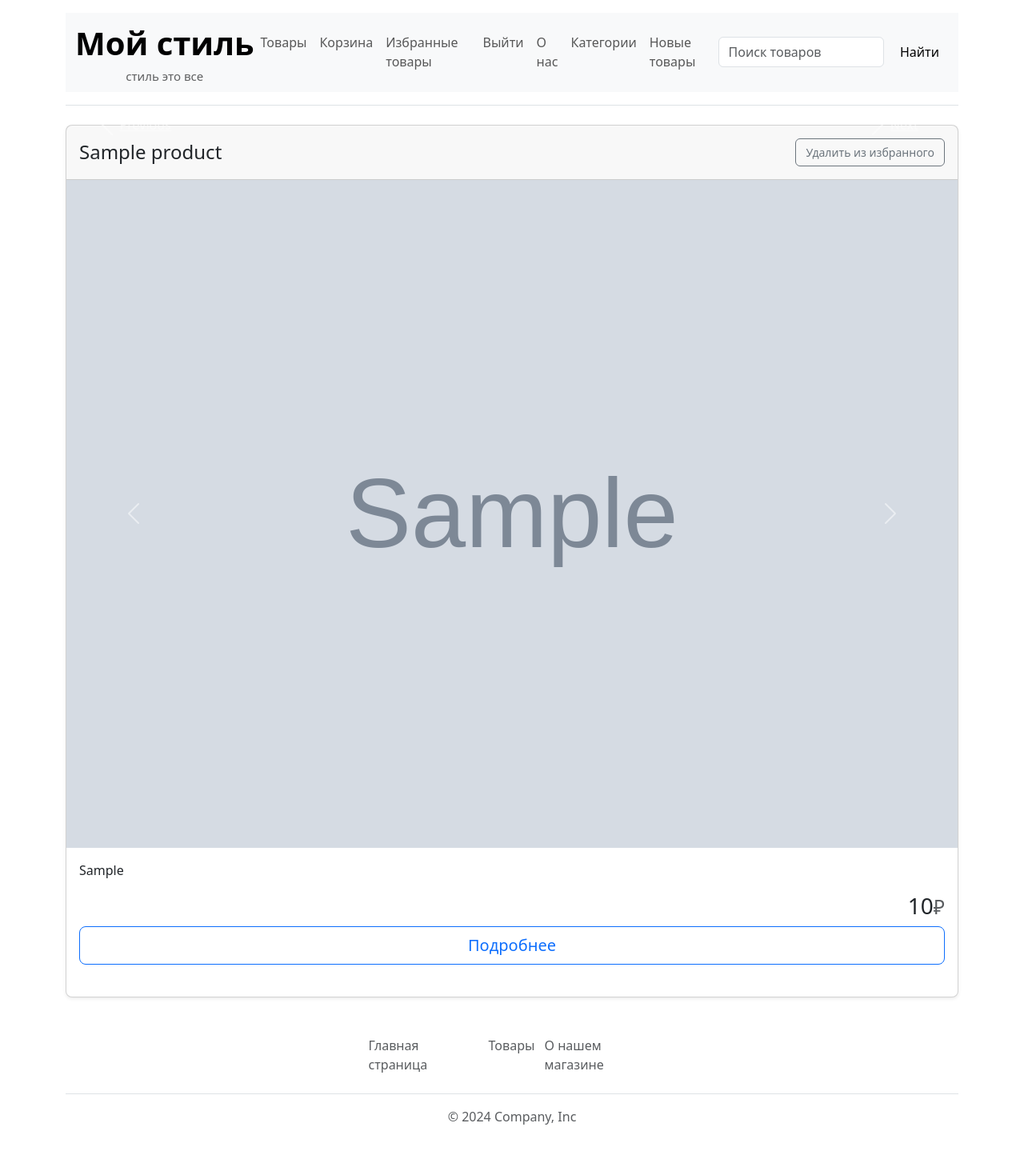
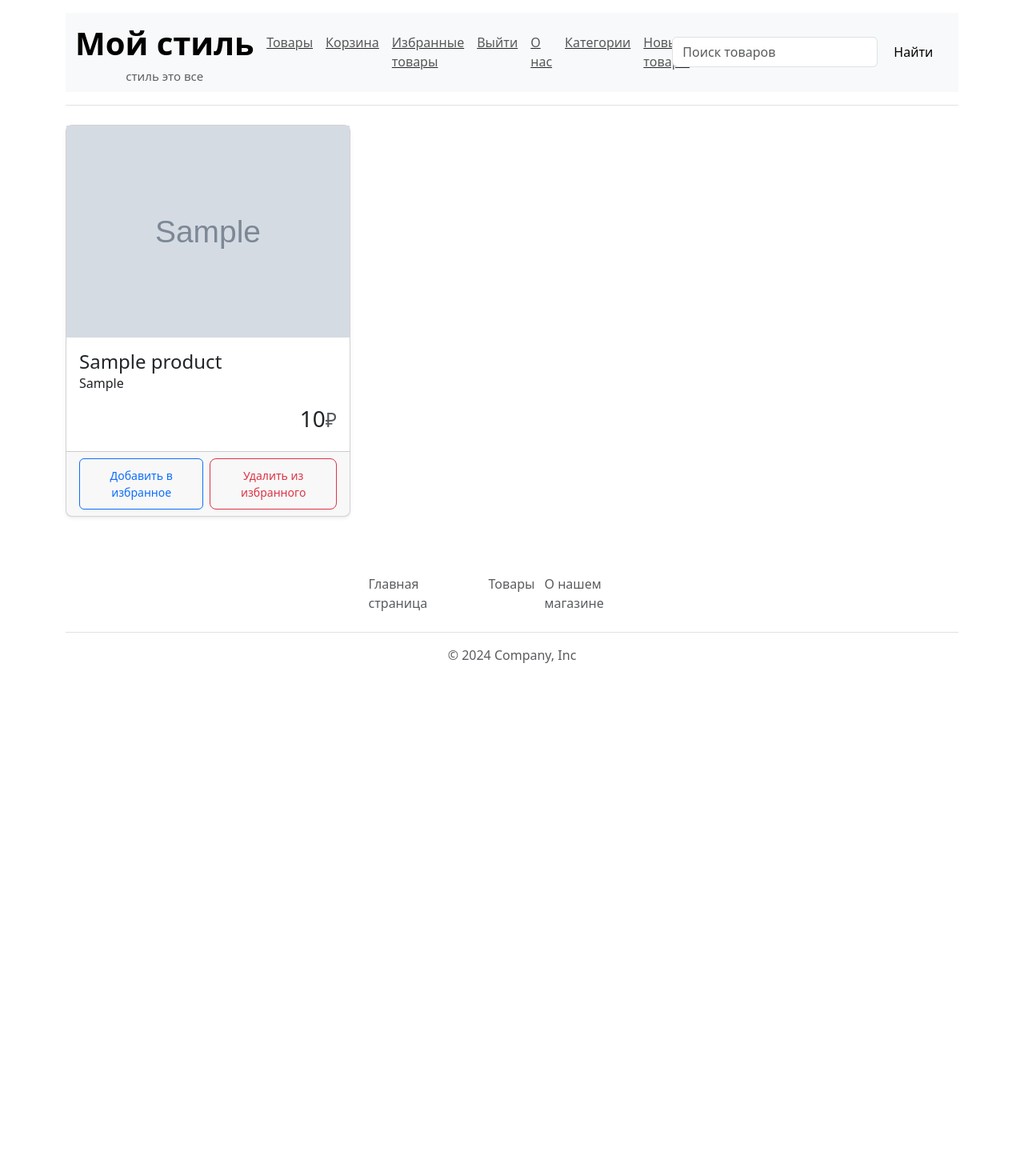
Before and after one commit to Shahzod008/flask, a Flask app: page / in a window 1280 px wide. Shown: the whole page at 80% size. After the commit the page ends 829 px from the top, so only its background shows below. Run offline with Flask 3, Linux system fonts and the light colour scheme; a user stored in the database is signed in; tables that the repository leaves empty hold one stand-in row (values such as "Sample post"); grey boxes marked "Sample" are stand-in pictures; some libraries are stand-ins or nearby versions.

Commit message:
все вроде

```diff
--- a/sweater/templates/base.html
+++ b/sweater/templates/base.html
@@ -8,13 +8,13 @@
     <link rel="icon" href="static/img.png" />
     <link href="https://cdn.jsdelivr.net/npm/bootstrap@5.3.3/dist/css/bootstrap.min.css" rel="stylesheet"
         integrity="sha384-QWTKZyjpPEjISv5WaRU9OFeRpok6YctnYmDr5pNlyT2bRjXh0JMhjY6hW+ALEwIH" crossorigin="anonymous">
+    <link href="https://stackpath.bootstrapcdn.com/bootstrap/5.3.0/css/bootstrap.min.css" rel="stylesheet">
     <title>{% block title %} {% endblock %}</title>
 </head>
-
 <body>
     <div class="container">
         <header class="header d-flex align-items-center py-3 mb-4 border-bottom justify-content-space-around">
-            <nav style="width: 100%" class="navbar navbar-expand-lg navbar-light bg-light">
+            <nav style="width: 100%;" class="navbar navbar-expand-lg navbar-light bg-light">
                 <div class="container-fluid">
                     <a href="/" style="padding: 0; margin: 0;" class="navbar-brand">
                         <div style="display: grid; text-align: center; padding: 0;">
@@ -24,12 +24,11 @@
                     </a>
                     <button class="navbar-toggler" type="button" data-toggle="collapse" data-target="#navbarContent" aria-controls="navbarContent" aria-expanded="false" aria-label="Toggle navigation"><span class="navbar-toggler-icon"></span></button>
                     <div class="collapse navbar-collapse justify-content-evenly" id="navbarContent">
-                        <ul class="navbar-nav">
+                        <ul class="navbar-nav" style="max-width: 500px; width: 100%; text-decoration: underline; justify-content: space-evenly;" >
                             <li class="nav-item"><a href="/product" class="nav-link">Товары</a></li>
-
+                            {% if current_user.is_authenticated %}
                             <li class="nav-item"><a href="/cart" class="nav-link">Корзина</a></li>
                             <li class="nav-item"><a href="/favorites" class="nav-link">Избранные товары</a></li>
-                            {% if current_user.is_authenticated %}
                             <li class="nav-item"><a href="/logout" class="nav-link">Выйти</a></li>
                             {% else %}
                             <li class="nav-item"><a href="/login" class="nav-link">Войти</a></li>
@@ -58,11 +57,8 @@
         {% endif %}
         {% endwith %}
 
-        <main>
+        {% block body %} {% endblock %}
 
-        {% block body %} {% endblock %}
-        </main>
-        {% if current_user.is_authenticated %}
         <footer class="py-3 my-4">
             <ul class="nav justify-content-center border-bottom pb-3 mb-3">
                 <li style="width: 150px" class="nav-item">
@@ -76,17 +72,15 @@
                 </li>
             </ul>
             <p class="text-center text-body-secondary">© 2024 Company, Inc</p>
-        </footer>{% endif %}
+        </footer>
         <script>
-        setTimeout( function () {
-                var flashMessages = document.getElementsByClassName('alert');
-                for (var i = 0; i < flashMessages.length; i++) {
-                    flashMessages[i].style.display = 'none';
-                    } }, 3000);
-                    </script>
+            setTimeout( function () {var flashMessages = document.getElementsByClassName('alert'); for (var i = 0; i < flashMessages.length; i++) {flashMessages[i].style.display = 'none';} }, 3000);</script>
         <script src="https://code.jquery.com/jquery-3.5.1.slim.min.js"></script>
         <script src="https://cdn.jsdelivr.net/npm/@popperjs/core@2.5.4/dist/umd/popper.min.js"></script>
         <script src="https://stackpath.bootstrapcdn.com/bootstrap/4.5.2/js/bootstrap.min.js"></script>
+
+        <script src="https://cdnjs.cloudflare.com/ajax/libs/popper.js/2.11.6/umd/popper.min.js"></script>
+        <script src="https://stackpath.bootstrapcdn.com/bootstrap/5.3.0/js/bootstrap.min.js"></script>
     </div>
 </body>
 
--- a/sweater/templates/index.html
+++ b/sweater/templates/index.html
@@ -6,40 +6,38 @@
 
 {% block body %}
 
-        <div id="categoryCarousel" class="carousel slide" data-ride="carousel" data-interval="3">
+{% if num_product <= 0 %}
+    <h2>Мой стиль - Магазин одежды</h2>
+{% else %}
+    <div class="row row-cols-1 row-cols-sm-2 row-cols-md-3 g-4">
+        {% for product in products %}
+            <div class="col">
+                <div class="card mb-4 rounded-3 shadow-sm">
+                    <a href="{{ url_for('detail_product', id=product.id) }}" class="text-decoration-none text-dark">
+                        <div class="card-img-top">
+                            <div id="productImagesFor{{ product.id }}" class="carousel slide carousel-fade" data-bs-ride="carousel">
                                 <div class="carousel-inner">
-                {% for category in categories %}
+                                    {% for image in product.images %}
                                         <div class="carousel-item {% if loop.first %}active{% endif %}">
-                        <a href="#">{{ category.name }}</a>
+                                            <img src="/product/img/{{ image.image }}" style="width: 100%;" class="d-block" alt="Slide 1">
                                         </div>
                                     {% endfor %}
                                 </div>
-            <a class="carousel-control-prev" href="#categoryCarousel" role="button" data-slide="prev">
-                <span class="carousel-control-prev-icon" aria-hidden="true"></span>
-                <span class="sr-only">Previous</span>
+                            </div>
+                        </div>
+                        <div class="card-body d-flex flex-column justify-content-end">
+                            <h4 class="my-0 fw-normal">{{ product.title }}</h4>
+                            <p>{{ product.intro }}</p>
+                            <h3 class="card-title pricing-card-title text-end">{{ product.price }}<small class="text-muted">₽</small></h3>
+                        </div>
                     </a>
-            <a class="carousel-control-next" href="#categoryCarousel" role="button" data-slide="next">
-                <span class="carousel-control-next-icon" aria-hidden="true"></span>
-                <span class="sr-only">Next</span>
-            </a>
-        </div>
+                    <div class="card-footer d-flex">
+                        <form action="{{ url_for('add_to_cart', product_id=product.id) }}" method="POST" class="d-flex">
+                            <button style="font-size: 14px; padding: 10px;" class="btn btn-lg{{ 'btn btn-outline-primary'}}" type="submit">Добавить в избранное</button>
+                        </form>
 
-
-
-{% if num_product <=0 %}
-<h2>Мой стиль - Магазин одежды</h2>
-{% elif num_product >0 %}
-
-
-
-
-<div class="cards-container">
-    {% for product in products %}
-    <div class="card mb-4 rounded-3 shadow-sm">
-        <div class="card-header py-3 d-flex align-items-center justify-content-between">
-            <h4 class="my-0 fw-normal">{{ product.title }}</h4>
                         <form action="{{ url_for('add_to_favorites' if product.id not in favorite_product_ids else 'remove_from_favorites', product_id=product.id) }}" method="POST" class="d-inline ms-2">
-                <button class="btn btn-outline-secondary" style="font-size: 14px;" type="submit">
+                            <button style="font-size: 14px; padding: 10px;" class="btn btn-lg{{ ' btn-outline-secondary' if product.id not in favorite_product_ids else ' btn-outline-danger' }}" type="submit">
                                 {% if product.id in favorite_product_ids %}
                                     Удалить из избранного
                                 {% else %}
@@ -48,35 +46,9 @@
                             </button>
                         </form>
                     </div>
-        <div class="card-img-top">
-            <div id="productImagesFor{{product.id}}" class="carousel slide carousel-fade" data-bs-ride="carousel">
-                <div class="carousel-inner">
-                    {% for image in product.images %}
-                    <div class="carousel-item {% if loop.index0 == 0 %}active{% endif %}">
-                        <img src="/product/img/{{image.image}}" style="width: 100%;" class="d-block" alt="Slide 1">
-                    </div>
-                    {% endfor %}
-                </div>
-                <a class="carousel-control-prev" href="#productImagesFor{{product.id}}" role="button" data-bs-slide="prev">
-                    <span class="carousel-control-prev-icon" aria-hidden="true"></span>
-                    <span class="visually-hidden">Previous</span>
-                </a>
-                <a class="carousel-control-next" href="#productImagesFor{{product.id}}" role="button" data-bs-slide="next">
-                    <span class="carousel-control-next-icon" aria-hidden="true"></span>
-                    <span class="visually-hidden">Next</span>
-                </a>
-            </div>
-        </div>
-        <div class="card-body d-flex flex-column justify-content-end">
-            <div>
-                <p>{{ product.intro }}</p>
-                <h3 class="card-title pricing-card-title text-end">{{ product.price }}<small class="text-muted">₽</small></h3>
-                <a href="{{ url_for('detail_product', id=product.id) }}" class="w-100 btn btn-lg btn-outline-primary">Подробнее</a><br><br>
-            </div>
                 </div>
             </div>
         {% endfor %}
     </div>
-
 {% endif %}
 {% endblock %}
--- a/sweater/templates/product-cards-container.html
+++ /dev/null
@@ -1,5 +0,0 @@
-<div class="cards-container">
-    {% for product in products %}
-    {% include 'product-card.html' %}
-    {% endfor %}
-</div>
```
Also changed, not shown: sweater/templates/detail-product.html (+26 -19 lines), sweater/templates/product-card.html (deleted, +0 -24 lines), sweater/templates/product-carousel.html (deleted, +0 -17 lines), sweater/templates/products.html (+41 -1 lines). Lines whose indentation alone changed are shown as unchanged.
